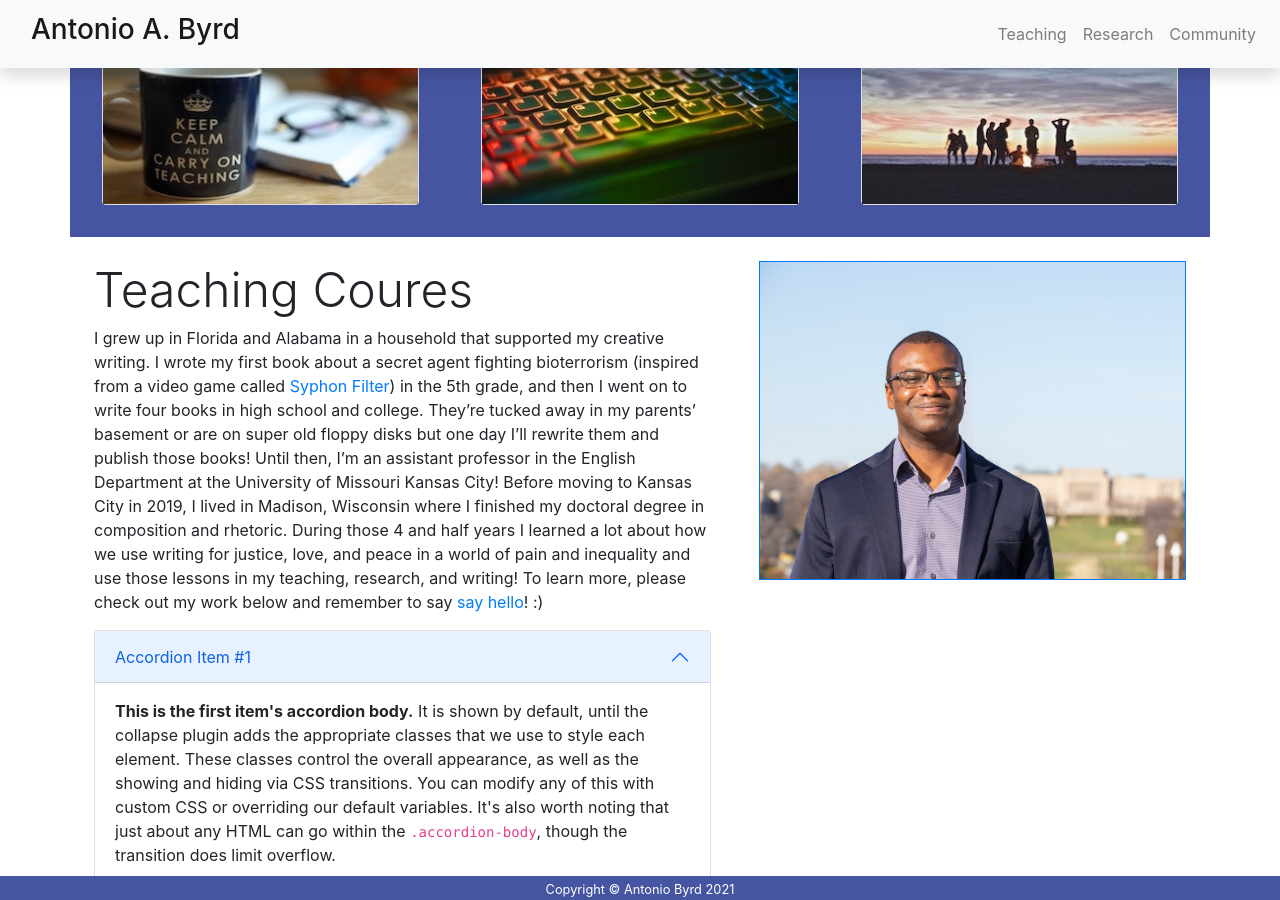
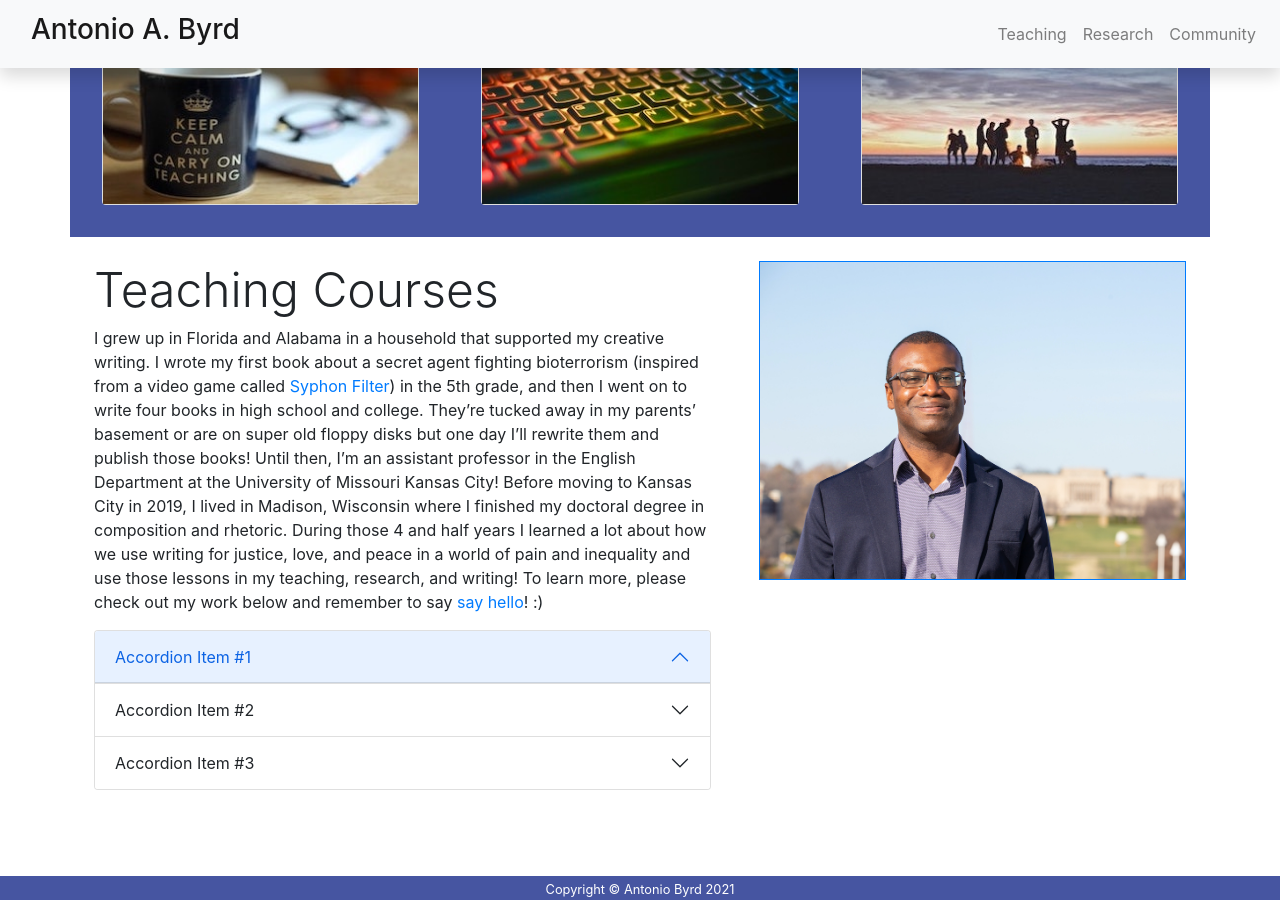
Before and after one commit to abyrd15/abyrd15.github.io, a Jekyll site: the page built from index.markdown, in a window 1280 px wide and 900 px high, scrolled down 1374 px. Built offline with Jekyll 4.4.1, drawn with Linux system fonts in a browser that asks for light colours; nearby versions of some CDN libraries.

Commit message:
Deleted show from class on first item content

```diff
--- a/_includes/home/section_teaching.html
+++ b/_includes/home/section_teaching.html
@@ -3,7 +3,7 @@
         <div class="container">
             <div class="row justify-content-center">
                 <div class="col-sm-7 p-4">
-                    <h1 class="display-5">Teaching Coures</h1>
+                    <h1 class="display-5">Teaching Courses</h1>
                     <p>I grew up in Florida and Alabama in a household that supported my creative writing. I wrote my first book about a secret agent fighting bioterrorism (inspired from a video game called <a href="https://www.wikiwand.com/en/Syphon_Filter">Syphon Filter</a>)  in the 5th grade, and then I went on to write four books in high school and college. They’re tucked away in my parents’ basement or are on super old floppy disks but one day I’ll rewrite them and publish those books! Until then, I’m an assistant professor in the English Department at the University of Missouri Kansas City! Before moving to Kansas City in 2019, I lived in Madison, Wisconsin where I finished my doctoral degree in composition and rhetoric. During those 4 and half years I learned a lot about how we use writing for justice, love, and peace in a world of pain and inequality and use those lessons in my teaching, research, and writing! To learn more, please check out my work below and remember to say <a href="mailto:antoniobyrd@umkc.edu?subject=Hello Dr. Byrd!">say hello</a>! :)</p>
                     <div class="accordion" id="accordionExample">
                         <div class="accordion-item">
@@ -12,7 +12,7 @@
                               Accordion Item #1
                             </button>
                           </h2>
-                          <div id="collapseOne" class="accordion-collapse collapse show" aria-labelledby="headingOne" data-bs-parent="#accordionExample">
+                          <div id="collapseOne" class="accordion-collapse collapse" aria-labelledby="headingOne" data-bs-parent="#accordionExample">
                             <div class="accordion-body">
                               <strong>This is the first item's accordion body.</strong> It is shown by default, until the collapse plugin adds the appropriate classes that we use to style each element. These classes control the overall appearance, as well as the showing and hiding via CSS transitions. You can modify any of this with custom CSS or overriding our default variables. It's also worth noting that just about any HTML can go within the <code>.accordion-body</code>, though the transition does limit overflow.
                             </div>
```
